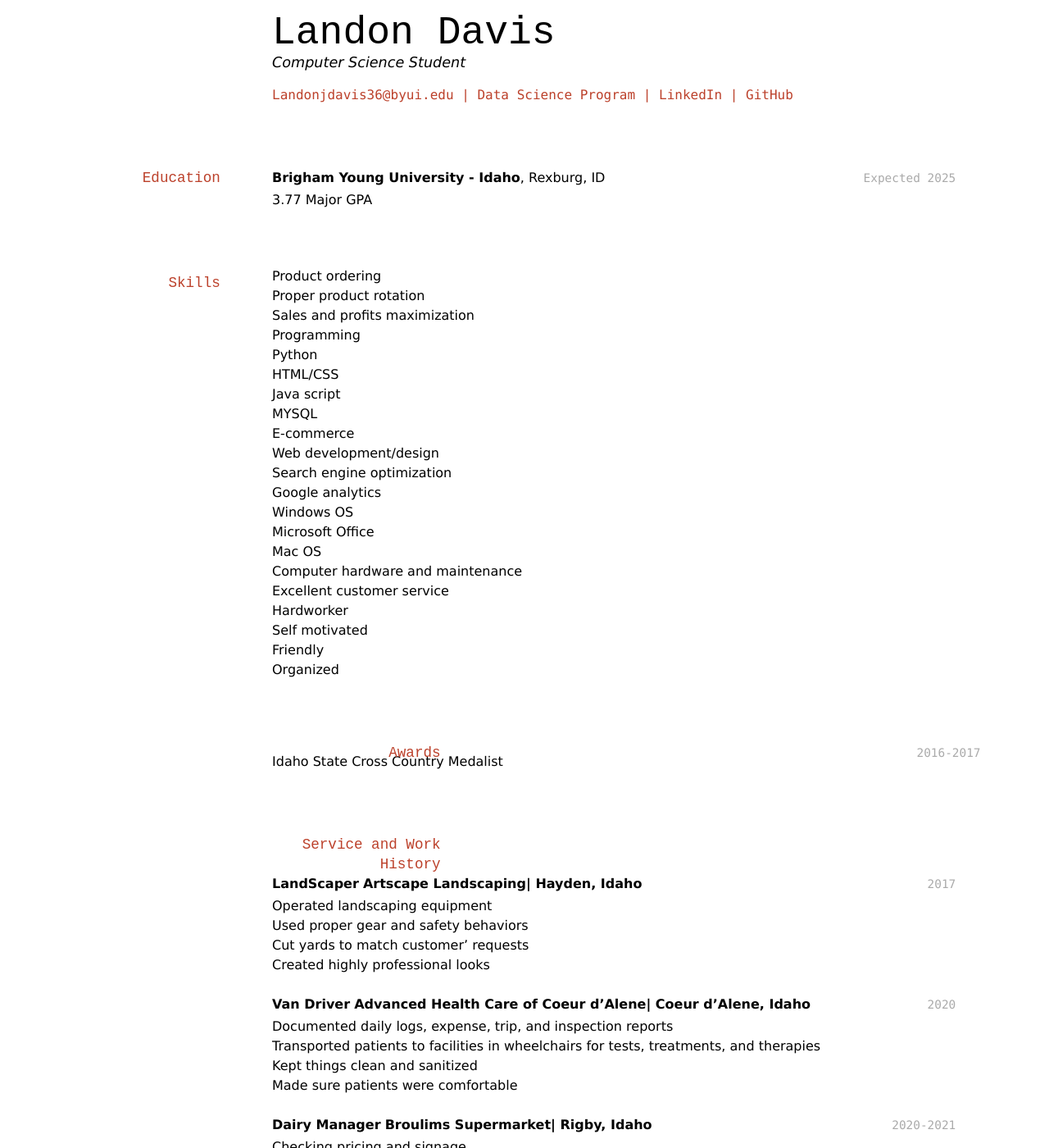
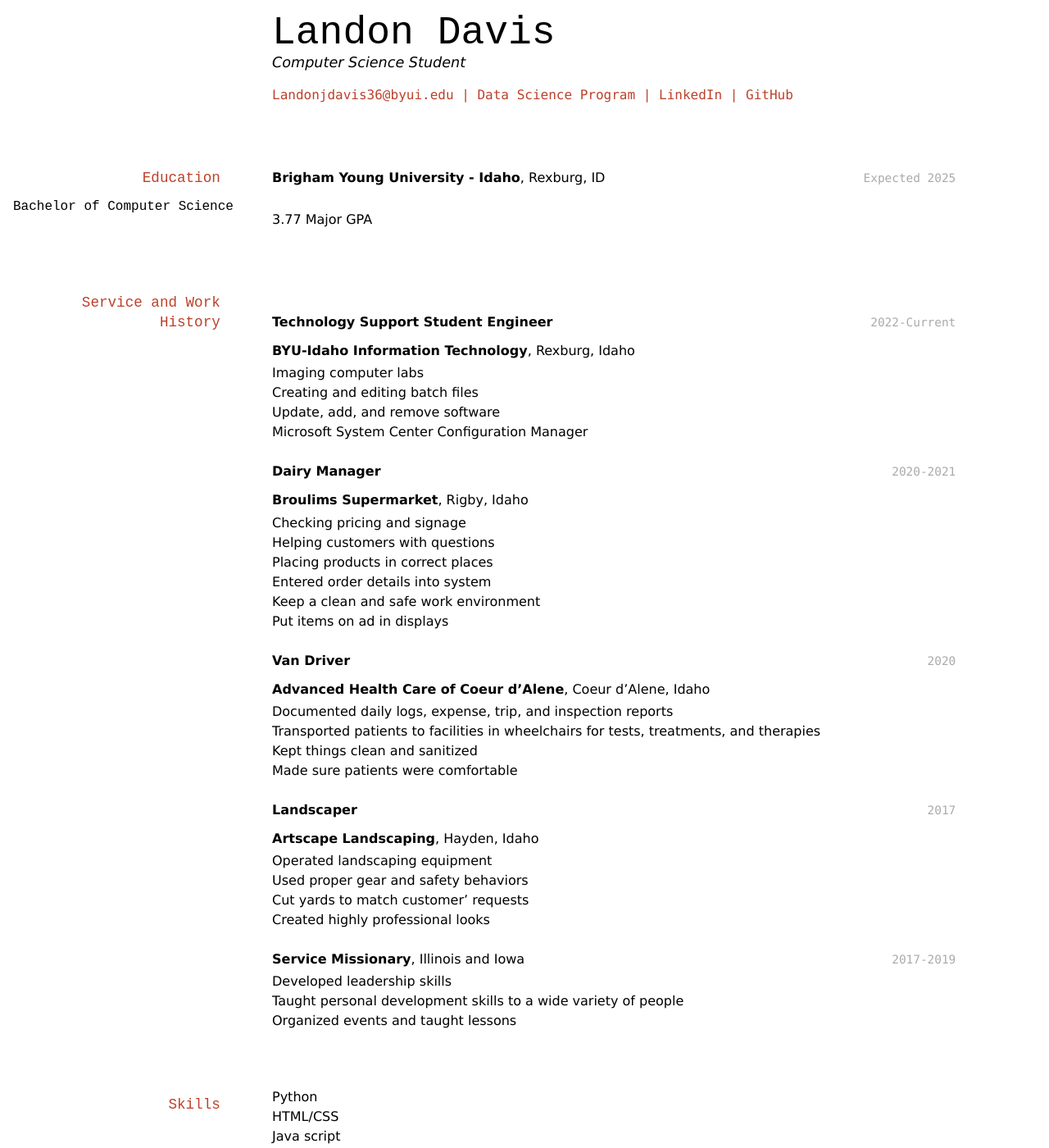
Before and after one commit to byuids-resumes/DavisL-Resume, a Jekyll site: the page built from docs/index.md, in a window 1280 px wide and 1400 px high. Shown: the whole window at 82% size. Built offline with Jekyll 4.4.1, drawn with Linux system fonts in a browser that asks for light colours; some of the changed text lies outside the part shown.

Commit message:
Update index.md

```diff
--- a/docs/index.md
+++ b/docs/index.md
@@ -18,49 +18,35 @@ Computer Science Student
 
 `Expected 2025`
 __Brigham Young University - Idaho__, Rexburg, ID
-
+#### Bachelor of Computer Science
 - 3.77 Major GPA
 
-## Skills
-- Product ordering
-- Proper product rotation
-- Sales and profits maximization
-- Programming
-- Python
-- HTML/CSS
-- Java script
-- MYSQL
-- E-commerce
-- Web development/design
-- Search engine optimization
-- Google analytics
-- Windows OS
-- Microsoft Office
-- Mac OS
-- Computer hardware and
-maintenance
-- Excellent customer service
-- Hardworker
-- Self motivated
-- Friendly
-- Organized
-## Awards
-`2016-2017`
-- Idaho State Cross Country Medalist
 ## Service and Work History
+`2022-Current`
+__Technology Support Student Engineer__
 
-`2017`
-__LandScaper__
-__Artscape Landscaping| Hayden, Idaho__
+__BYU-Idaho Information Technology__, Rexburg, Idaho
+- Imaging computer labs
+- Creating and editing batch files
+- Update, add, and remove software
+- Microsoft System Center Configuration Manager
 
-- Operated landscaping equipment
-- Used proper gear and safety behaviors
-- Cut yards to match customer’ requests
-- Created highly professional looks
+`2020-2021`
+__Dairy Manager__
+
+__Broulims Supermarket__, Rigby, Idaho
+
+- Checking pricing and signage
+- Helping customers with questions
+- Placing products in correct places
+- Entered order details into system
+- Keep a clean and safe work environment
+- Put items on ad in displays
 
 `2020`
 __Van Driver__
-__Advanced Health Care of Coeur d’Alene| Coeur d’Alene, Idaho__
+
+__Advanced Health Care of Coeur d’Alene__, Coeur d’Alene, Idaho
 - Documented daily logs, expense, trip, and
 inspection reports
 - Transported patients to facilities in
@@ -70,28 +56,44 @@ therapies
 - Made sure patients were comfortable
 
 
-`2020-2021`
-__Dairy Manager__
-__Broulims Supermarket| Rigby, Idaho__
+`2017`
+__Landscaper__
 
-- Checking pricing and signage
-- Helping customers with questions
-- Placing products in correct places
-- Entered order details into system
-- Keep a clean and safe work environment
-- Put items on ad in displays
+__Artscape Landscaping__, Hayden, Idaho
 
-`2022-Current`
-__Technology Support Student Engineer__
-__Information Technology- BYU-Idaho| Rexburg, Idaho__
-- Imaging computer labs
-- Creating and editing batch files
-- Update, add, and remove software
-- Microsoft System Center Configuration Manager
+- Operated landscaping equipment
+- Used proper gear and safety behaviors
+- Cut yards to match customer’ requests
+- Created highly professional looks
+
+
+
+
+
 
 `2017-2019`
-__Service Missionary__, In the states of Illinois and Iowa. Serving Indivisuals bringing other to Christ while developing Leadership skills.
+__Service Missionary__, Illinois and Iowa
+- Developed leadership skills
+- Taught personal development skills to a wide variety of people
+- Organized events and taught lessons
 
+## Skills
+- Python
+- HTML/CSS
+- Java script
+- MYSQL
+- E-commerce
+- Web development/design
+- Search engine optimization
+- Google analytics
+- Computer hardware and maintenance
+- Self motivated
+- Friendly
+- Organized
+
+## Awards
+`2016-2017`
+- Idaho State Cross Country Medalist
 
 
 <!-- ### Footer
```
